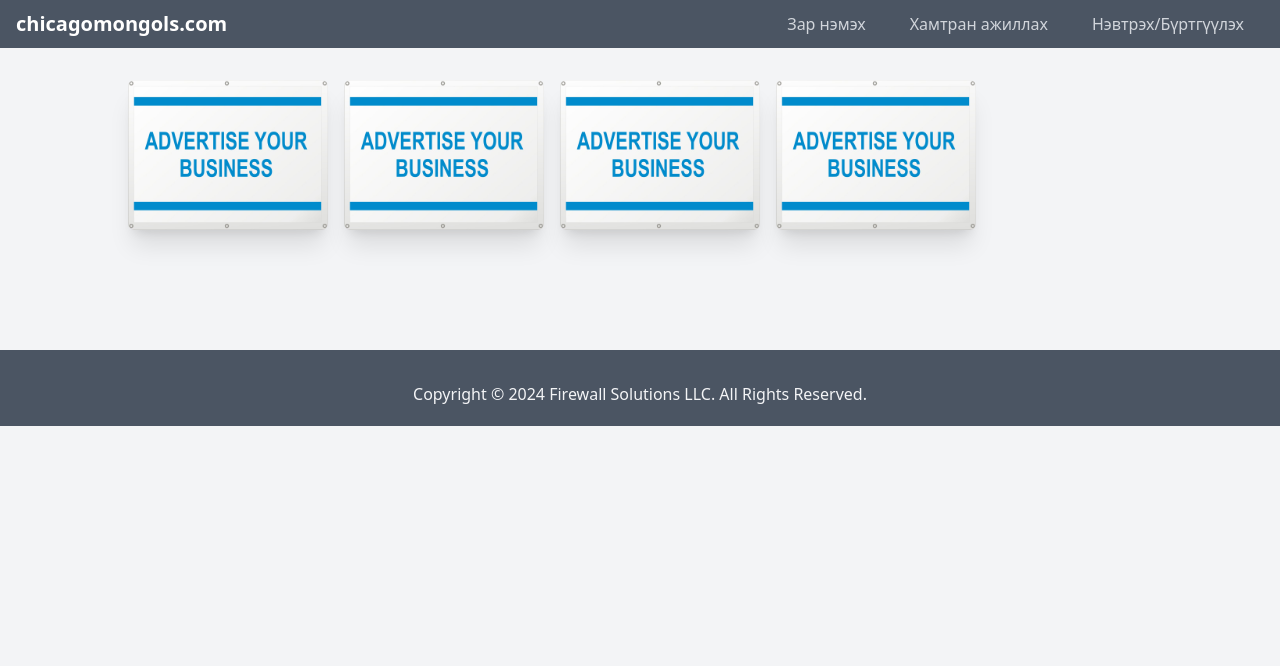
After one commit to naran-batjargal/sf6-movies, a Symfony app: template templates/ads/index.html.twig in a window 1280 px wide. The commit adds this page. Shown: the top 666 px of the page. Run offline with Twig, Linux system fonts and the light colour scheme; the template is opened without the code that fills it, so the values that code supplies are empty; some libraries are stand-ins or nearby versions.

Commit message:
feat: ads page is done

```diff
--- a/src/Controller/AdController.php
+++ b/src/Controller/AdController.php
@@ -27,8 +27,6 @@ class AdController extends AbstractController
     public function index(): Response
     {
         $ads = $this->adRepository->findAll();
-
-        dd($ads);
 
         return $this->render('ads/index.html.twig', [
             'ads' => $ads
--- /dev/null
+++ b/templates/ads/index.html.twig
@@ -0,0 +1,36 @@
+{% extends "./base.html.twig" %}
+
+{% block body %}
+	<div class="w-4/5 m-auto mt-20 mb-10 flex">
+		<div class="flex-initial mr-4">
+			<img src="/images/reklam.jpeg" alt="" class="shadow-xl rounded-md" width="200"/>
+		</div>
+		<div class="flex-initial mr-4">
+			<img src="/images/reklam.jpeg" alt="" class="shadow-xl rounded-md" width="200"/>
+		</div>
+		<div class="flex-initial mr-4">
+			<img src="/images/reklam.jpeg" alt="" class="shadow-xl rounded-md" width="200"/>
+		</div>
+		<div class="flex-initial mr-4">
+			<img src="/images/reklam.jpeg" alt="" class="shadow-xl rounded-md" width="200"/>
+		</div>
+	</div>
+
+	<div class="md:grid lg:grid-cols-3 w-4/5 mx-auto py-15 ">
+		{% for ad in ads %}
+			<div
+				class="p-2 border-t border-gray-200 bg-slate-{% if loop.index is even %}50{% else %}100{% endif %}">
+				{# <img src="{{ ad.imagePath }}" alt="" class="shadow-xl rounded-md"/> #}
+
+				<span class="text-gray-500">
+					By
+					<span class="italic text-sm text-gray-800">Code With Dary | 28.01.2022
+					</span>
+
+					<p class="text-base text-gray-700 pt-4 pb-4 leading-8 font-light">
+						{{ ad.content }}
+					</p>
+				</div>
+			{% endfor %}
+		</div>
+	{% endblock %}
--- a/templates/base.html.twig
+++ b/templates/base.html.twig
@@ -13,12 +13,12 @@
 	<body class="bg-gray-100 h-screen antialiased leading-none font-sans">
 		{% block header %}
 			<header>
-				<nav class="flex items-center justify-between flex-wrap p-6 fixed w-full z-10 top-0" x-data="{ isOpen: false }" @keydown.escape="isOpen = false" :class="{ 'shadow-lg bg-gray-600' : isOpen , 'bg-gray-600' : !isOpen}">
+				<nav class="flex items-center justify-between flex-wrap p-2 fixed w-full z-10 top-0" x-data="{ isOpen: false }" @keydown.escape="isOpen = false" :class="{ 'shadow-lg bg-gray-600' : isOpen , 'bg-gray-600' : !isOpen}">
 
 					<div class="flex items-center flex-shrink-0 text-white mr-6">
 						<a class="text-white no-underline hover:text-white hover:no-underline" href="/">
-							<span class="text-2xl pl-2 font-extrabold">
-								Movies
+							<span class="text-xl pl-2 font-extrabold">
+								chicagomongols.com
 							</span>
 						</a>
 					</div>
@@ -38,24 +38,18 @@
 						<ul class="pt-6 lg:pt-0 list-reset lg:flex justify-end flex-1 items-center">
 							<li class="mr-3">
 								<a class="inline-block text-gray-300 no-underline hover:text-gray-200 hover:text-underline py-2 px-4" href="/" @click="isOpen = false">
-									Home
+									Зар нэмэх
 								</a>
 							</li>
 
 							<li class="mr-3">
-								<a class="inline-block text-gray-300 no-underline hover:text-gray-200 hover:text-underline py-2 px-4" href="/movies" @click="isOpen = false">Movies
+								<a class="inline-block text-gray-300 no-underline hover:text-gray-200 hover:text-underline py-2 px-4" href="/movies" @click="isOpen = false">Хамтран ажиллах
 								</a>
 							</li>
 
 							<li class="mr-3">
 								<a class="inline-block text-gray-300 no-underline hover:text-gray-200 hover:text-underline py-2 px-4" href="/contact" @click="isOpen = false">
-									Contact
-								</a>
-							</li>
-
-							<li class="mr-3">
-								<a class="inline-block text-gray-300 no-underline hover:text-gray-200 hover:text-underline py-2 px-4" href="/{{app.user ? 'logout' : 'login'}}" @click="isOpen = false">
-									{{ app.user ? 'Logout' : 'Login' }}
+									Нэвтрэх/Бүртгүүлэх
 								</a>
 							</li>
 						</ul>
@@ -67,9 +61,9 @@
 		{% block body %}{% endblock %}
 
 		{% block footer %}
-			<footer class="bg-gray-600 py-6 mt-20">
+			<footer class="bg-gray-600 py-2 mt-20">
 				<p class="w-25 w-4/5 text-center pb-3 m-auto text-base text-gray-100 pt-6">
-					Copyright 2021 Code With Dary. All Rights Reserved
+					Copyright &copy; 2024 Firewall Solutions LLC. All Rights Reserved.
 				</p>
 			</footer>
 		{% endblock %}
```
Also changed, not shown: src/DataFixtures/AdFixtures.php (+20 -3 lines), public/images/reklam.jpeg (added), templates/ads/create.html.twig (added), templates/ads/edit.html.twig (added), templates/ads/show.html.twig (added).
